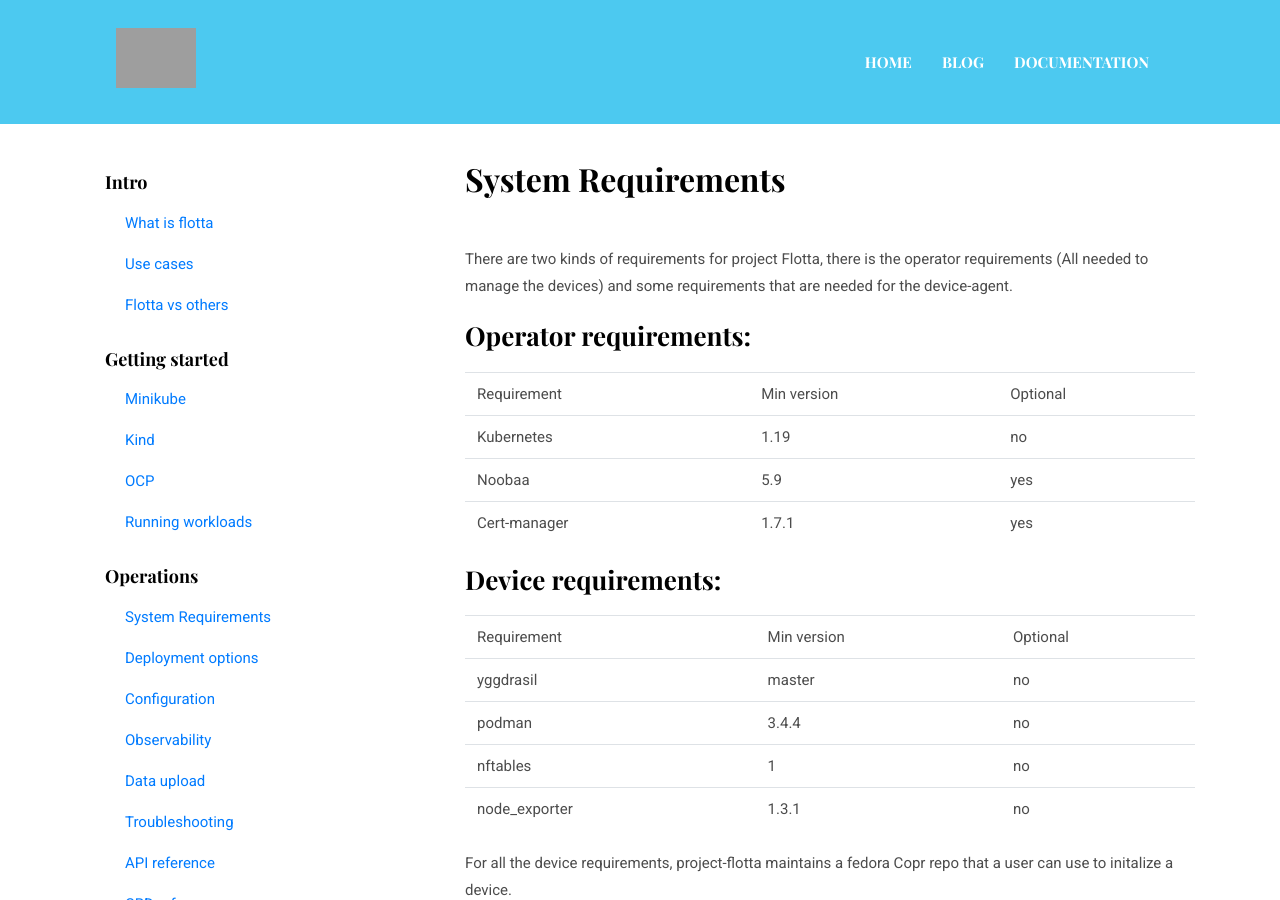
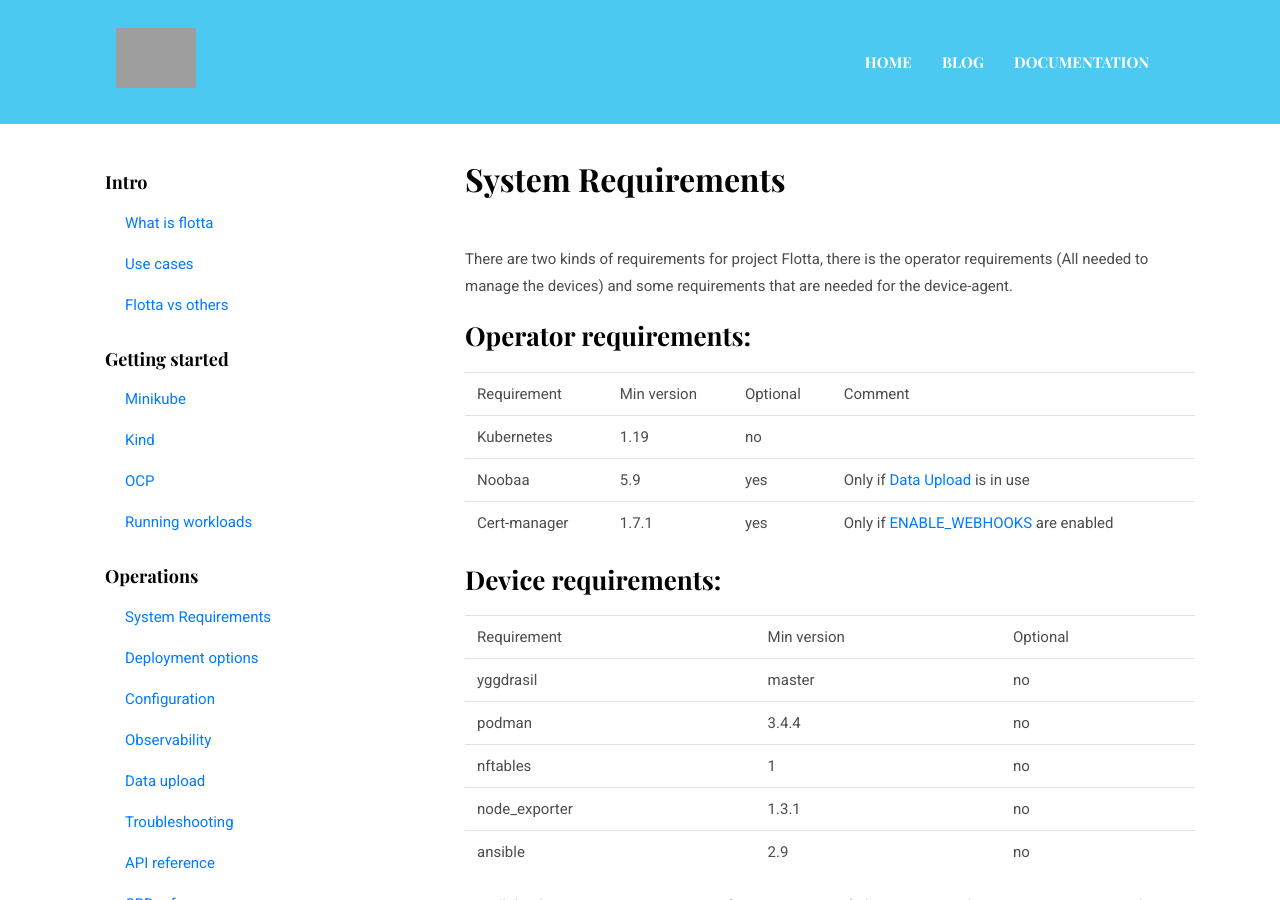
Before and after one commit to project-flotta/project-flotta.github.io, a Jekyll site: the page built from documentation/latest/operations/requirements.md, in a window 1280 px wide and 900 px high. Built offline with Jekyll 4.4.1, drawn with Linux system fonts in a browser that asks for light colours; a script that is not in the unit is left out; grey boxes are pictures that could not be loaded.

Commit message:
Doc: system requirements fixes
- Enable a comment why is optional and when is needed.
- Added missing env variable when running

Signed-off-by: Eloy Coto <eloy.coto@acalustra.com>

```diff
--- a/documentation/latest/operations/requirements.md
+++ b/documentation/latest/operations/requirements.md
@@ -10,10 +10,10 @@
 
 ## Operator requirements:
 
-| Requirement   | Min version | Optional  |
-| Kubernetes    | 1.19        | no        |
-| Noobaa        | 5.9         | yes       |
-| Cert-manager  | 1.7.1       | yes       |
+| Requirement   | Min version | Optional  | Comment                                                                      |
+| Kubernetes    | 1.19        | no        |                                                                              |
+| Noobaa        | 5.9         | yes       | Only if [Data Upload](data_upload.md) is in use                              |
+| Cert-manager  | 1.7.1       | yes       | Only if [ENABLE_WEBHOOKS](deployment_options.md#enable_webhooks) are enabled |
 {: .table }
 
 ## Device requirements:
@@ -23,6 +23,7 @@
 | podman            | 3.4.4       | no        |
 | nftables          | 1           | no        |
 | node_exporter     | 1.3.1       | no        |
+| ansible           | 2.9         | no        |
 {: .table }
 
 
```
Also changed, not shown: documentation/latest/operations/deployment_options.md (+7 -0 lines).
